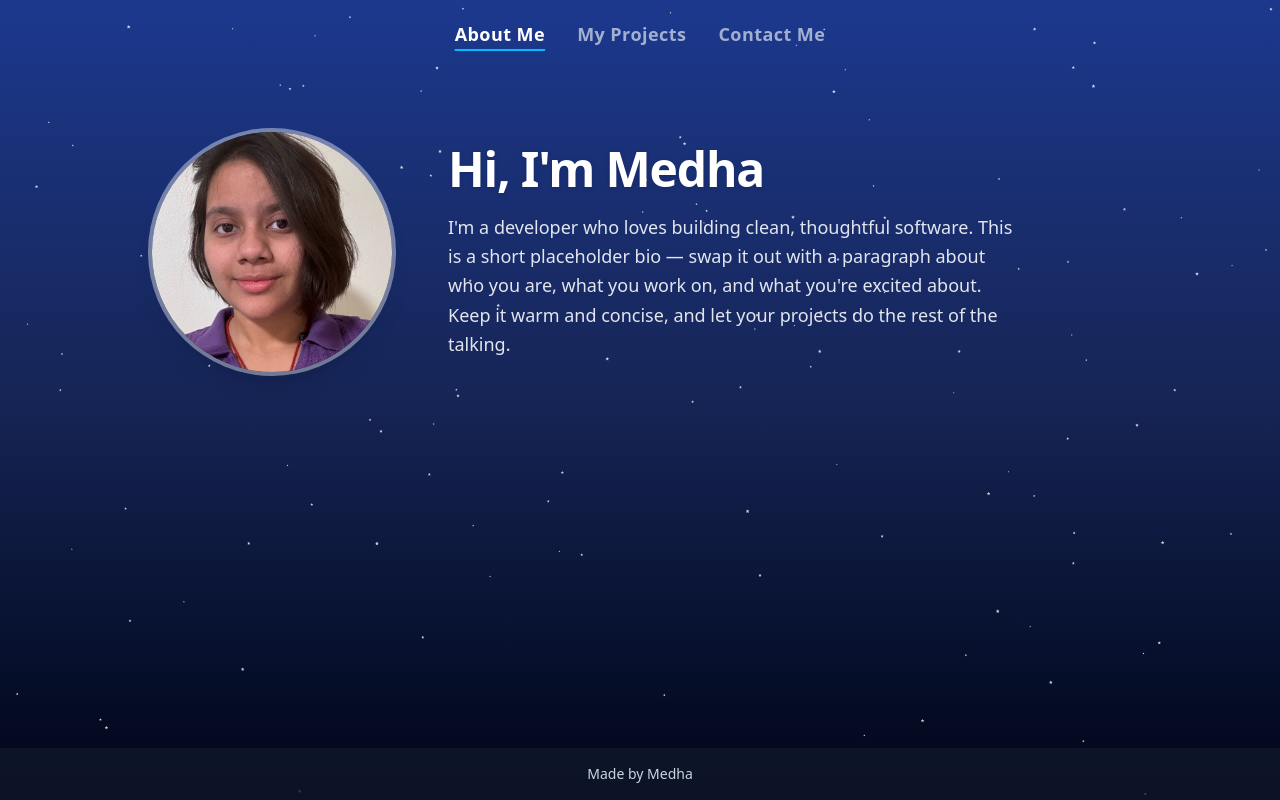
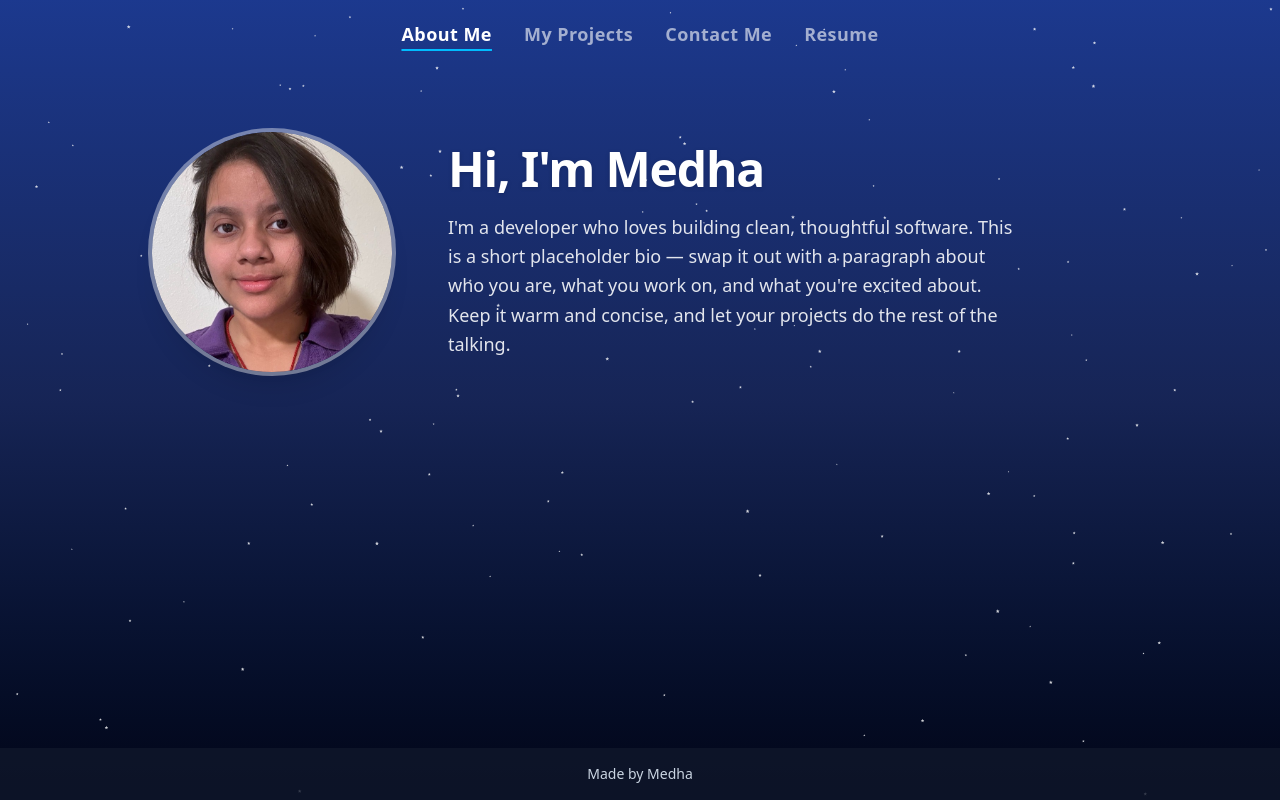
Before and after one commit to tmedha/tmedha.github.io, a React (Vite) app: page / in a window 1280 px wide. Built offline with nearby package versions, Linux system fonts and the light colour scheme.

Commit message:
Add resume

```diff
--- a/src/components/Navbar.jsx
+++ b/src/components/Navbar.jsx
@@ -6,26 +6,42 @@ const links = [
   { to: '/contact', label: 'Contact Me' },
 ]
 
+// Shared base styles so the external Resume link matches the route links.
+const linkBase = 'text-lg font-semibold tracking-wide transition-opacity'
+const linkInactive = 'text-white/60 hover:text-white/90'
+
 function Navbar() {
   return (
     <header className="sticky top-0 z-50">
-      <nav className="mx-auto flex max-w-5xl justify-center gap-8 px-6 py-5">
+      <nav className="mx-auto flex max-w-5xl flex-wrap justify-center gap-8 px-6 py-5">
         {links.map(({ to, label, end }) => (
           <NavLink
             key={to}
             to={to}
             end={end}
             className={({ isActive }) =>
-              `text-lg font-semibold tracking-wide transition-opacity ${
+              `${linkBase} ${
                 isActive
                   ? 'text-white underline decoration-sky-400 decoration-2 underline-offset-8'
-                  : 'text-white/60 hover:text-white/90'
+                  : linkInactive
               }`
             }
           >
             {label}
           </NavLink>
         ))}
+
+        {/* Resume opens the PDF in a new tab. TODO: drop your resume file at
+            public/resume.pdf (it will be served at /resume.pdf). */}
+        <a
+          href="/resume.pdf"
+          target="_blank"
+          download="Medha_Resume.pdf"
+          rel="noopener noreferrer"
+          className={`${linkBase} ${linkInactive}`}
+        >
+          Resume
+        </a>
       </nav>
     </header>
   )
```
Also changed, not shown: 1 other file (tests, documents, lock files or other folders).
